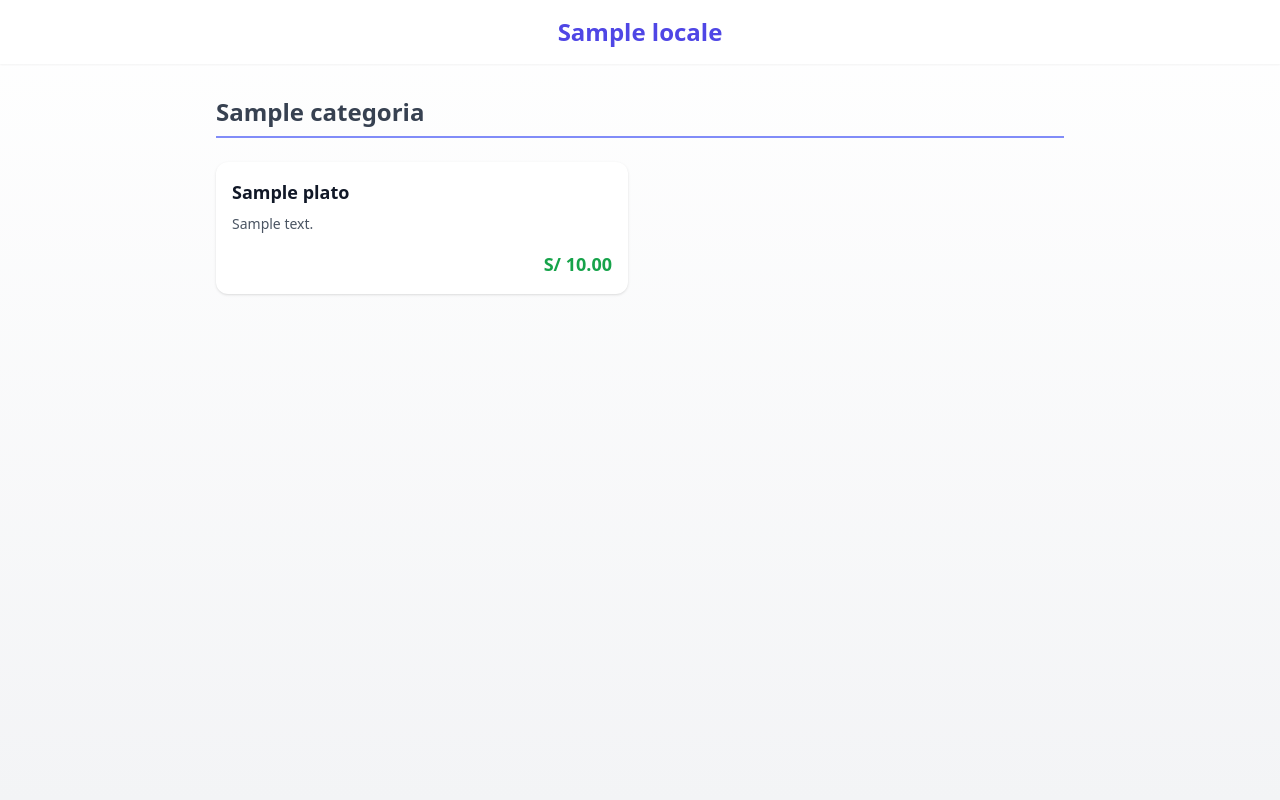
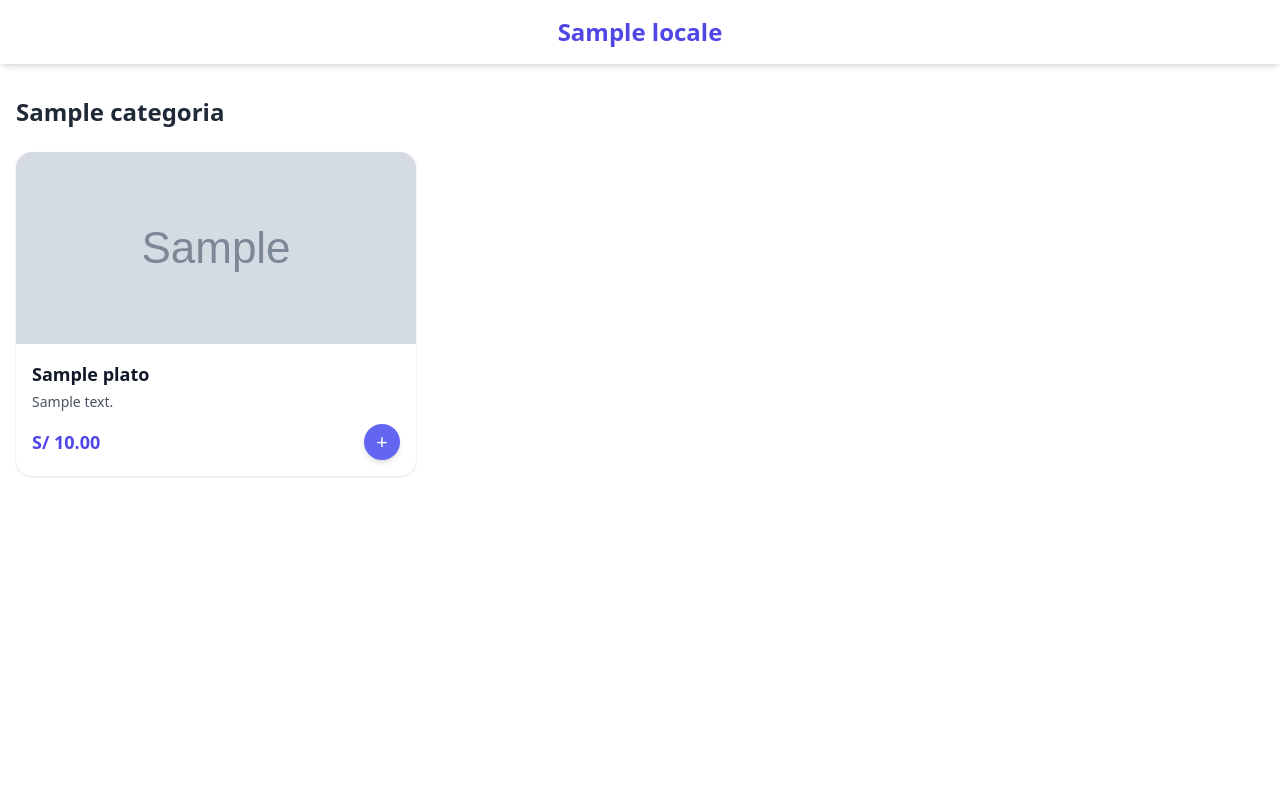
Before and after one commit to andres-app/carta-digital, a PHP site: the page made by public/carta.php in a window 1280 px wide. Run offline with PHP 8.4, Linux system fonts and the light colour scheme; the visitor is signed in with stand-in values (Sample User, id 1); tables that the repository leaves empty or names only in its code hold one stand-in row (values such as "Sample post"); grey boxes marked "Sample" are stand-in pictures; some libraries are stand-ins or nearby versions.

Commit message:
Se mejora el diseño de la carta

```diff
--- a/public/carta.php
+++ b/public/carta.php
@@ -11,7 +11,6 @@ if (!$local) {
     die("Carta no encontrada");
 }
 
-// Obtener categorías
 $stmt = $conn->prepare("SELECT * FROM categorias WHERE local_id = ?");
 $stmt->execute([$local['id']]);
 $categorias = $stmt->fetchAll();
@@ -25,40 +24,44 @@ $categorias = $stmt->fetchAll();
     <meta name="viewport" content="width=device-width, initial-scale=1.0">
     <script src="https://cdn.tailwindcss.com"></script>
 </head>
-<body class="bg-gradient-to-b from-white to-gray-100 min-h-screen text-gray-800 font-sans">
-    <!-- Sticky header -->
-    <header class="sticky top-0 z-50 bg-white shadow-sm p-4">
-        <h1 class="text-2xl font-bold text-center text-indigo-600"><?= htmlspecialchars($local['nombre']) ?></h1>
+<body class="bg-white text-gray-800 font-sans">
+
+    <!-- Encabezado Fijo -->
+    <header class="sticky top-0 bg-white shadow-md z-50 p-4 text-center">
+        <h1 class="text-2xl font-extrabold text-indigo-600"><?= htmlspecialchars($local['nombre']) ?></h1>
     </header>
 
-    <main class="max-w-4xl mx-auto p-6 pt-8">
-        <!-- Carta por categorías -->
+    <main class="max-w-7xl mx-auto px-4 py-8">
         <?php foreach ($categorias as $cat): ?>
-            <div class="mb-10">
-                <h2 class="text-2xl font-extrabold text-gray-700 border-b-2 border-indigo-400 pb-2 mb-6"><?= htmlspecialchars($cat['nombre']) ?></h2>
-                <div class="grid grid-cols-1 md:grid-cols-2 gap-6">
+            <section class="mb-12">
+                <h2 class="text-2xl font-bold text-gray-800 mb-6"><?= htmlspecialchars($cat['nombre']) ?></h2>
+                <div class="grid grid-cols-1 sm:grid-cols-2 lg:grid-cols-3 gap-6">
                     <?php
                     $stmtPlatos = $conn->prepare("SELECT * FROM platos WHERE categoria_id = ?");
                     $stmtPlatos->execute([$cat['id']]);
                     $platos = $stmtPlatos->fetchAll();
+
                     foreach ($platos as $plato):
+                        $img_url = isset($plato['imagen']) && !empty($plato['imagen'])
+                            ? htmlspecialchars($plato['imagen'])
+                            : 'https://via.placeholder.com/400x300.png?text=Producto';
                     ?>
-                        <div class="bg-white p-4 rounded-xl shadow hover:shadow-lg transition">
-                            <div class="flex flex-col justify-between h-full">
-                                <div>
-                                    <h3 class="text-lg font-bold mb-2 text-gray-900"><?= htmlspecialchars($plato['nombre']) ?></h3>
-                                    <?php if ($plato['descripcion']): ?>
-                                        <p class="text-sm text-gray-600 mb-4"><?= htmlspecialchars($plato['descripcion']) ?></p>
-                                    <?php endif; ?>
-                                </div>
-                                <div class="flex justify-end">
-                                    <span class="text-green-600 font-bold text-lg">S/ <?= number_format($plato['precio'], 2) ?></span>
+                        <div class="bg-white rounded-2xl overflow-hidden shadow hover:shadow-lg transition relative group">
+                            <img src="<?= $img_url ?>" alt="<?= htmlspecialchars($plato['nombre']) ?>" class="w-full h-48 object-cover">
+                            <div class="p-4">
+                                <h3 class="text-lg font-bold text-gray-900 mb-1"><?= htmlspecialchars($plato['nombre']) ?></h3>
+                                <?php if (!empty($plato['descripcion'])): ?>
+                                    <p class="text-sm text-gray-600 mb-3"><?= htmlspecialchars($plato['descripcion']) ?></p>
+                                <?php endif; ?>
+                                <div class="flex justify-between items-center">
+                                    <span class="text-indigo-600 font-bold text-lg">S/ <?= number_format($plato['precio'], 2) ?></span>
+                                    <button class="bg-indigo-500 text-white rounded-full w-9 h-9 flex items-center justify-center text-xl hover:bg-indigo-600 transition shadow-md">+</button>
                                 </div>
                             </div>
                         </div>
                     <?php endforeach; ?>
                 </div>
-            </div>
+            </section>
         <?php endforeach; ?>
     </main>
 </body>
```
